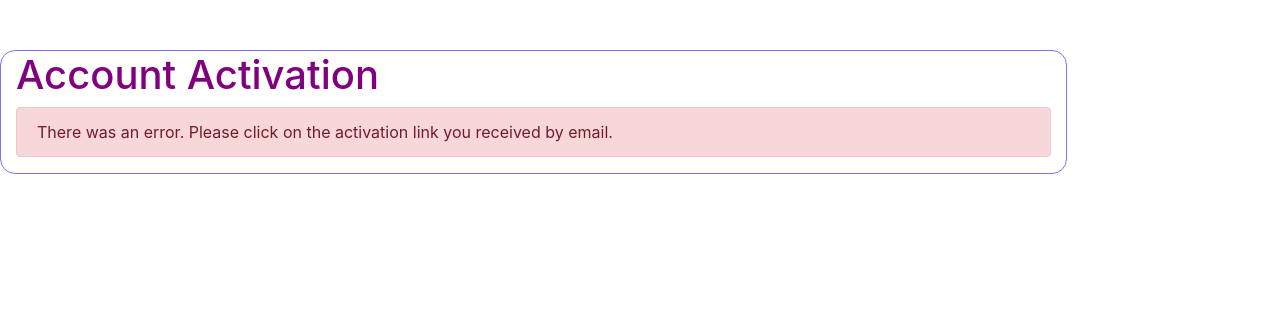
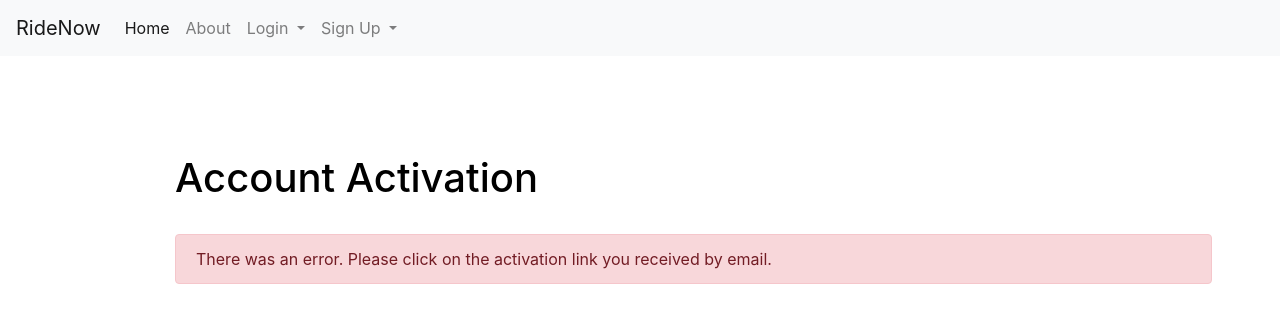
Before and after one commit to mayurdhepe/Capstone_RideNow, a PHP site: page /activate.php in a window 1280 px wide; the page is wider, and only the part inside the window is pictured. Shown: the top 323 px of that part. Run offline with PHP 8.4, Linux system fonts and the light colour scheme.

Commit message:
added styles for activate page rider

```diff
--- a/activate.php
+++ b/activate.php
@@ -28,10 +28,52 @@ include('userDao.php');
 </head>
 
 <body>
-    <div class="container-fluid">
+
+    <nav class="navbar navbar-expand-lg navbar-light bg-light">
+        <a class="navbar-brand" href="#">RideNow</a>
+        <button class="navbar-toggler" type="button" data-toggle="collapse" data-target="#navbarSupportedContent"
+        aria-controls="navbarSupportedContent" aria-expanded="false" aria-label="Toggle navigation">
+        <span class="navbar-toggler-icon"></span>
+        </button>
+
+        <div class="collapse navbar-collapse" id="navbarSupportedContent">
+        <ul class="navbar-nav mr-auto">
+            <li class="nav-item active">
+            <a class="nav-link" href="#">Home <span class="sr-only">(current)</span></a>
+            </li>
+            <li class="nav-item">
+            <a class="nav-link" href="about.php">About</a>
+            </li>
+            <li class="nav-item dropdown">
+            <a class="nav-link dropdown-toggle" href="#" id="navbarDropdown" role="button" data-toggle="dropdown"
+                aria-haspopup="true" aria-expanded="false">
+                Login
+            </a>
+            <div class="dropdown-menu" aria-labelledby="navbarDropdown">
+                <a href="#loginModal" class="dropdown-item" data-toggle="modal">Rider Login</a>
+                <a href="#loginModalDriver" class="dropdown-item" data-toggle="modal">Driver Login</a>
+            </div>
+            </li>
+
+            <li class="nav-item dropdown">
+            <a class="nav-link dropdown-toggle" href="#" id="navbarDropdown2" role="button" data-toggle="dropdown"
+                aria-haspopup="true" aria-expanded="false">
+                Sign Up
+            </a>
+            <div class="dropdown-menu" aria-labelledby="navbarDropdown2">
+                <a href="#signupModalRider" class="dropdown-item" data-toggle="modal">Rider Sign Up</a>
+                <a href="#signupModalDriver" class="dropdown-item" data-toggle="modal">Driver Sign Up</a>
+            </div>
+            </li>
+
+        </ul>
+
+        </div>
+  </nav>
+    <div style="margin-left: 10rem; margin-top:3rem;" class="container-fluid">
         <div class="row">
-            <div class="col-sm-offset-1 col-sm-10 contactForm">
-                <h1>Account Activation</h1>
+            <div class="col-sm-offset-1 col-sm-10 contactForm" style="border: none;">
+                <h1 style="margin-bottom: 2rem; color: black">Account Activation</h1>
                 <?php
 
                 if (!isset($_GET['email']) || !isset($_GET['key'])) {
@@ -51,12 +93,11 @@ include('userDao.php');
 
                 if (mysqli_affected_rows($link) == 1) {
                     echo '<div class="alert alert-success">Your account has been activated.</div>';
-                    echo '<a href="index.php" type="button" class="btn-lg btn-sucess">Log in<a/>';
+                    echo '<a href="index.php" type="button" class="btn-lg btn-sucess logIn">Log in<a/>';
 
                 } else {
 
                     echo '<div class="alert alert-danger">Your account could not be activated. Please try again later.</div>';
-                    echo '<div class="alert alert-danger">' . mysqli_error($link) . '</div>';
 
                 }
                 ?>
```
